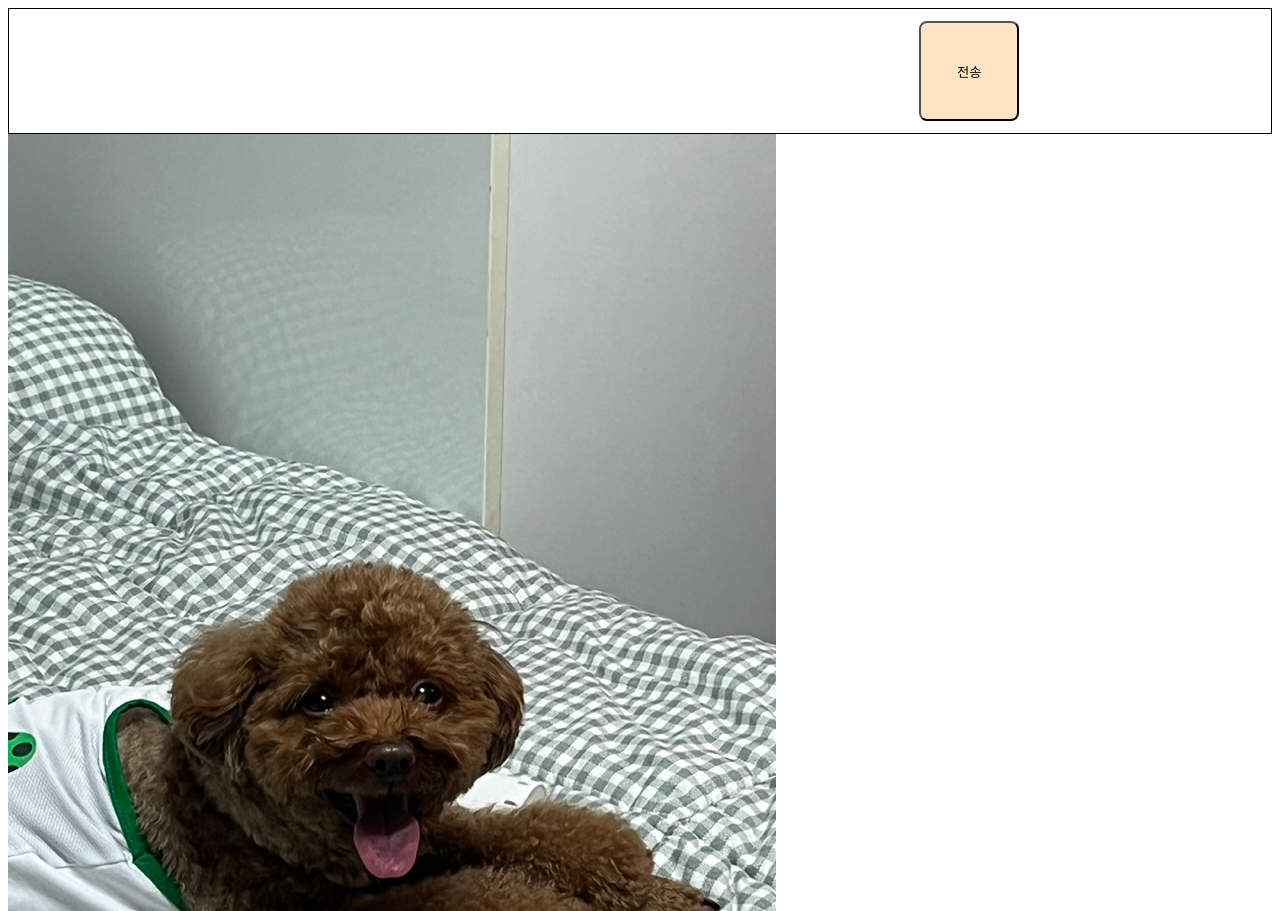
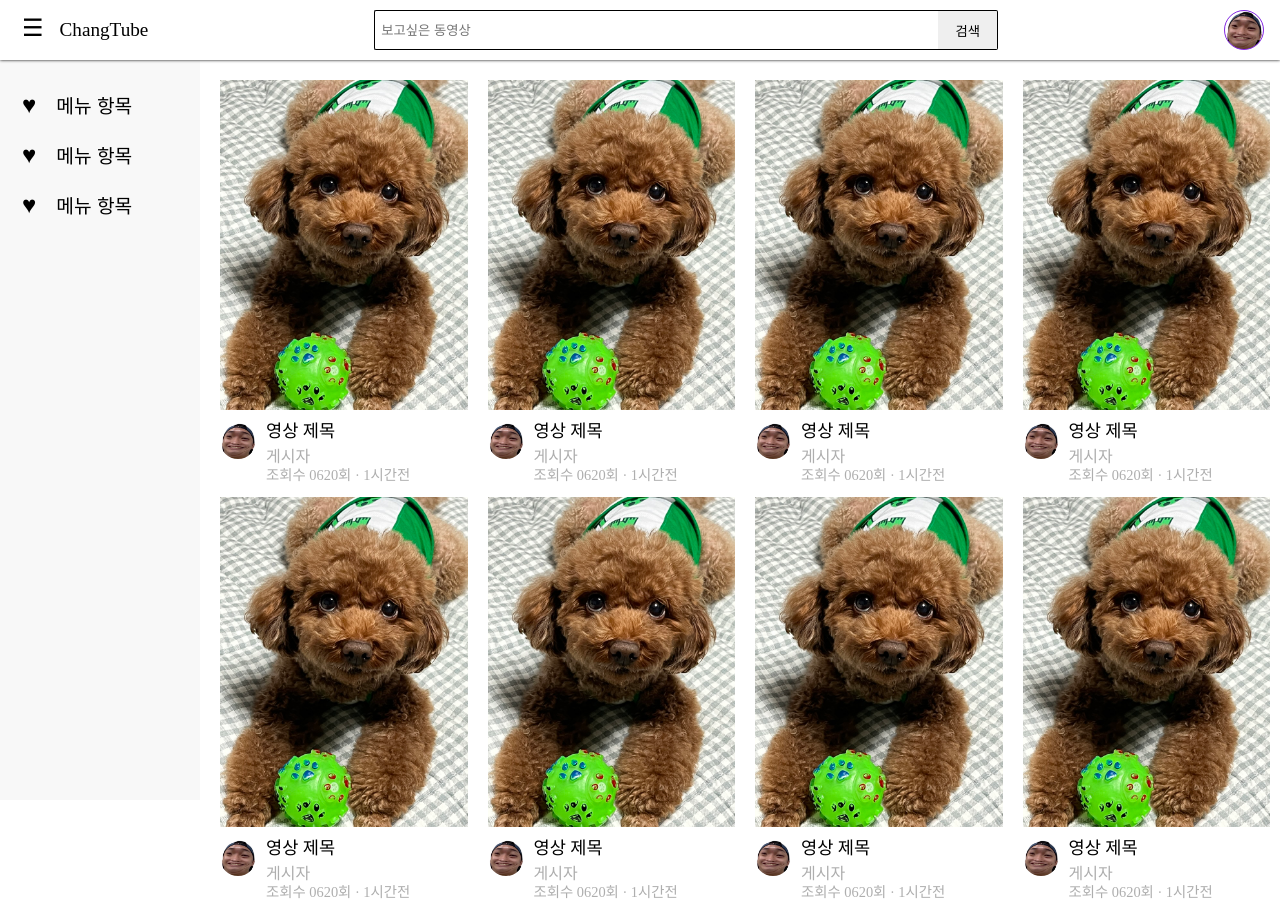
Before and after one commit to Seochangh2/responsiveWeb-practice, a plain HTML site: page index.html in a window 1280 px wide. Shown: the top 911 px of the page. Drawn offline with Linux system fonts and the light colour scheme.

Commit message:
반응형 웹

```diff
--- /dev/null
+++ b/css/header.css
@@ -0,0 +1,85 @@
+.header {
+  position: fixed;
+  top: 0;
+  left: 0;
+  width: 100%;
+  background-color: white;
+  box-shadow: 0 0 3px black;
+  z-index: 20;
+}
+.header_wrapper {
+  display: flex;
+  align-items: center;
+  justify-content: space-between;
+  height: 60px;
+  padding: 0 16px;
+}
+.header_start {
+  height: 40px;
+  line-height: 40px;
+}
+.header_hamburger {
+  border: none;
+  background-color: transparent;
+  font-size: 1.5rem;
+}
+.header_title {
+  font-size: 1.2rem;
+  margin-left: 6px;
+}
+.header_center {
+  width: 50%;
+}
+.header_form {
+  display: flex;
+  max-width: 100%;
+}
+.header_input--text {
+  width: calc(100% - 60px);
+  height: 40px;
+  padding: 0 6px;
+  border: 1px solid black;
+  border-right: none;
+  border-radius: 2px 0 0 2px;
+}
+.header_input--button {
+  width: 60px;
+  height: 40px;
+  padding: 0 6px;
+  border: 1px solid black;
+  border-left: none;
+  border-radius: 0 2px 2px 0;
+}
+.header_end {
+  display: flex;
+}
+.header_search {
+  display: none;
+  margin-right: 5px;
+  border: none;
+  background-color: transparent;
+  font-size: 1.5rem;
+}
+.header_profile {
+  width: 40px;
+  height: 40px;
+  border: 1px solid blueviolet;
+  border-radius: 50%;
+  background-color: cornflowerblue;
+  background-image: url(../imgs/chang.jpeg);
+  background-size: 38px 40px;
+}
+@media screen and (max-width: 800px) {
+  .header_title {
+    display: none;
+  }
+}
+
+@media screen and (max-width: 400px) {
+  .header_center {
+    display: none;
+  }
+  .header_search {
+    display: block;
+  }
+}
--- /dev/null
+++ b/css/navigation.css
@@ -0,0 +1,46 @@
+.nav {
+  position: fixed;
+  top: 0;
+  left: 0;
+  z-index: 10;
+}
+.nav_wrapper {
+  min-width: 200px;
+  min-height: 100vh;
+  background-color: #f8f8f8;
+  padding: 80px 0 0 0;
+  list-style: none;
+}
+.nav_wrapper li {
+  display: flex;
+  padding: 10px 16px 10px;
+}
+.nav_wrapper li:hover {
+  background-color: #eaeaea;
+}
+.nav_icon {
+  border: none;
+  background-color: transparent;
+  font-size: 1.5rem;
+}
+.nav_menu {
+  margin: 0 0 0 8px;
+  font-size: 1.2rem;
+  border: none;
+  background-color: transparent;
+}
+
+@media screen and (max-width: 800px) {
+  .nav_menu {
+    display: none;
+  }
+  .nav_wrapper {
+    min-width: 0;
+  }
+}
+
+@media screen and (max-width: 400px) {
+  .nav_wrapper {
+    display: none;
+  }
+}
--- /dev/null
+++ b/css/reset.css
@@ -0,0 +1,134 @@
+/* http://meyerweb.com/eric/tools/css/reset/
+   v2.0 | 20110126
+   License: none (public domain)
+*/
+
+html,
+body,
+div,
+span,
+applet,
+object,
+iframe,
+h1,
+h2,
+h3,
+h4,
+h5,
+h6,
+p,
+blockquote,
+pre,
+a,
+abbr,
+acronym,
+address,
+big,
+cite,
+code,
+del,
+dfn,
+em,
+img,
+ins,
+kbd,
+q,
+s,
+samp,
+small,
+strike,
+strong,
+sub,
+sup,
+tt,
+var,
+b,
+u,
+i,
+center,
+dl,
+dt,
+dd,
+ol,
+ul,
+li,
+fieldset,
+form,
+label,
+legend,
+table,
+caption,
+tbody,
+tfoot,
+thead,
+tr,
+th,
+td,
+article,
+aside,
+canvas,
+details,
+embed,
+figure,
+figcaption,
+footer,
+header,
+hgroup,
+menu,
+nav,
+output,
+ruby,
+section,
+summary,
+time,
+mark,
+audio,
+video {
+  margin: 0;
+  padding: 0;
+  border: 0;
+  font-size: 100%;
+  font: inherit;
+  vertical-align: baseline;
+}
+/* HTML5 display-role reset for older browsers */
+article,
+aside,
+details,
+figcaption,
+figure,
+footer,
+header,
+hgroup,
+menu,
+nav,
+section {
+  display: block;
+}
+body {
+  line-height: 1;
+}
+ol,
+ul {
+  list-style: none;
+}
+blockquote,
+q {
+  quotes: none;
+}
+blockquote:before,
+blockquote:after,
+q:before,
+q:after {
+  content: "";
+  content: none;
+}
+table {
+  border-collapse: collapse;
+  border-spacing: 0;
+}
+
+* {
+  box-sizing: border-box;
+  outline: none;
+}
--- /dev/null
+++ b/css/thumbs.css
@@ -0,0 +1,69 @@
+.thumbs_wrapper {
+  display: flex;
+  flex-wrap: wrap;
+  justify-content: space-between;
+  margin: 60px 0 0 200px;
+  padding: 20px 0 0 10px;
+}
+.thumbs_item {
+  width: 25%;
+  margin: 0 0 15px 0;
+  padding: 0 10px;
+}
+.thumbs_item img {
+  width: 100%;
+}
+.thumbs_thumbnail {
+  max-width: 100%;
+  margin: 0 0 10px 0;
+}
+.thumbs_info {
+  display: flex;
+}
+.thumbs_profile {
+  width: 36px;
+  height: 36px;
+  border-radius: 50%;
+  background-image: url(../imgs/chang.jpeg);
+  background-size: 36px 36px;
+  background-color: blanchedalmond;
+}
+.thumbs_text {
+  width: calc(100%-36px);
+  padding-left: 10px;
+}
+.thumbs_text--title {
+  font-size: 1.1rem;
+  margin-bottom: 0.5rem;
+}
+.thumbs_text--owner {
+  font-size: 1rem;
+  color: #aeaeae;
+  margin-bottom: 0.2rem;
+}
+.thumbs_text--anal {
+  font-size: 0.9rem;
+  color: #aeaeae;
+}
+@media screen and (max-width: 1000px) {
+  .thumbs_item {
+    width: 33%;
+  }
+}
+@media screen and (max-width: 800px) {
+  .thumbs_item {
+    width: 50%;
+  }
+  .thumbs_wrapper {
+    margin: 60px 0 0 60px;
+  }
+}
+@media screen and (max-width: 400px) {
+  .thumbs_item {
+    width: 100%;
+  }
+  .thumbs_wrapper {
+    margin: 60px 0 0 0;
+    padding: 20px 0 0 0;
+  }
+}
--- a/index.html
+++ b/index.html
@@ -4,70 +4,185 @@
     <meta charset="UTF-8" />
     <meta http-equiv="X-UA-Compatible" content="IE=edge" />
     <meta name="viewport" content="width=device-width, initial-scale=1.0" />
-    <title>Document</title>
-    <style>
-      .msg {
-        display: flex;
-        justify-content: space-around;
-        align-items: center;
-        height: 100px;
-        padding: 0.5em;
-        border: 1px solid black;
-        font-size: 1.5em;
-      }
-      .msg_text {
-        width: calc(100%-100px);
-        height: 100%;
-        border: none;
-        resize: none;
-      }
-      .msg_text:focus {
-        outline: none;
-      }
-      .msg_send {
-        width: 100px;
-        height: 100%;
-        border-radius: 8px;
-        background-color: bisque;
-      }
-      video {
-        width: 50%;
-      }
-
-      .player {
-        padding-top: 56.25%;
-        position: relative;
-        background-color: aqua;
-      }
-      iframe {
-        position: absolute;
-        top: 0;
-        left: 0;
-        width: 100%;
-        height: 100%;
-      }
-    </style>
+    <title>Changh2's Responsive Web</title>
+    <link href="css/reset.css" rel="stylesheet" />
+    <link href="css/header.css" rel="stylesheet" />
+    <link href="css/navigation.css" rel="stylesheet" />
+    <link href="css/thumbs.css" rel="stylesheet" />
+    <style></style>
   </head>
   <body>
-    <div class="msg">
-      <textarea class="msg_text"></textarea>
-      <button class="msg_send">전송</button>
-    </div>
-    <picture>
-      <source srcset="imgs/2.jpeg" media="(min-width:900px)" />
-      <img src="imgs/1.jpeg" />
-    </picture>
-    <video src="videos/1.mp4" controls></video>
-    <div class="player">
-      <iframe
-        width="560"
-        height="315"
-        src="https://www.youtube.com/embed/ieUJRLZg_UU"
-        title="YouTube video player"
-        frameborder="0"
-        allow="accelerometer; autoplay; clipboard-write; encrypted-media; gyroscope; picture-in-picture"
-        allowfullscreen
-      ></iframe>
-    </div>
+    <header class="header">
+      <div class="header_wrapper">
+        <h1 class="header_start">
+          <button class="header_hamburger">&#9776;</button>
+          <span class="header_title">ChangTube</span>
+        </h1>
+        <div class="header_center">
+          <form class="header_form" onsubmit="return false;">
+            <input class="header_input--text" placeholder="보고싶은 동영상" />
+            <button class="header_input--button">검색</button>
+          </form>
+        </div>
+        <div class="header_end">
+          <button class="header_search">&#128269;</button>
+          <div class="header_profile"></div>
+        </div>
+      </div>
+    </header>
+
+    <nav class="nav">
+      <ul class="nav_wrapper">
+        <li>
+          <button class="nav_icon">&#9829;</button>
+          <button class="nav_menu">메뉴 항목</button>
+        </li>
+        <li>
+          <button class="nav_icon">&#9829;</button>
+          <button class="nav_menu">메뉴 항목</button>
+        </li>
+        <li>
+          <button class="nav_icon">&#9829;</button>
+          <button class="nav_menu">메뉴 항목</button>
+        </li>
+      </ul>
+    </nav>
+
+    <section class="thumbs">
+      <div class="thumbs_wrapper">
+        <div class="thumbs_item">
+          <img class="thumbs_thumbnail" src="./imgs/1.jpeg" />
+          <div class="thumbs_info">
+            <div class="thumbs_profile"></div>
+            <div class="thumbs_text">
+              <h3 class="thumbs_text--title">영상 제목</h3>
+              <p class="thumbs_text--owner">게시자</p>
+              <p class="thumbs_text--anal">조회수 0620회 &#183; 1시간전</p>
+            </div>
+          </div>
+        </div>
+        <div class="thumbs_item">
+          <img class="thumbs_thumbnail" src="./imgs/1.jpeg" />
+          <div class="thumbs_info">
+            <div class="thumbs_profile"></div>
+            <div class="thumbs_text">
+              <h3 class="thumbs_text--title">영상 제목</h3>
+              <p class="thumbs_text--owner">게시자</p>
+              <p class="thumbs_text--anal">조회수 0620회 &#183; 1시간전</p>
+            </div>
+          </div>
+        </div>
+        <div class="thumbs_item">
+          <img class="thumbs_thumbnail" src="./imgs/1.jpeg" />
+          <div class="thumbs_info">
+            <div class="thumbs_profile"></div>
+            <div class="thumbs_text">
+              <h3 class="thumbs_text--title">영상 제목</h3>
+              <p class="thumbs_text--owner">게시자</p>
+              <p class="thumbs_text--anal">조회수 0620회 &#183; 1시간전</p>
+            </div>
+          </div>
+        </div>
+        <div class="thumbs_item">
+          <img class="thumbs_thumbnail" src="./imgs/1.jpeg" />
+          <div class="thumbs_info">
+            <div class="thumbs_profile"></div>
+            <div class="thumbs_text">
+              <h3 class="thumbs_text--title">영상 제목</h3>
+              <p class="thumbs_text--owner">게시자</p>
+              <p class="thumbs_text--anal">조회수 0620회 &#183; 1시간전</p>
+            </div>
+          </div>
+        </div>
+        <div class="thumbs_item">
+          <img class="thumbs_thumbnail" src="./imgs/1.jpeg" />
+          <div class="thumbs_info">
+            <div class="thumbs_profile"></div>
+            <div class="thumbs_text">
+              <h3 class="thumbs_text--title">영상 제목</h3>
+              <p class="thumbs_text--owner">게시자</p>
+              <p class="thumbs_text--anal">조회수 0620회 &#183; 1시간전</p>
+            </div>
+          </div>
+        </div>
+        <div class="thumbs_item">
+          <img class="thumbs_thumbnail" src="./imgs/1.jpeg" />
+          <div class="thumbs_info">
+            <div class="thumbs_profile"></div>
+            <div class="thumbs_text">
+              <h3 class="thumbs_text--title">영상 제목</h3>
+              <p class="thumbs_text--owner">게시자</p>
+              <p class="thumbs_text--anal">조회수 0620회 &#183; 1시간전</p>
+            </div>
+          </div>
+        </div>
+        <div class="thumbs_item">
+          <img class="thumbs_thumbnail" src="./imgs/1.jpeg" />
+          <div class="thumbs_info">
+            <div class="thumbs_profile"></div>
+            <div class="thumbs_text">
+              <h3 class="thumbs_text--title">영상 제목</h3>
+              <p class="thumbs_text--owner">게시자</p>
+              <p class="thumbs_text--anal">조회수 0620회 &#183; 1시간전</p>
+            </div>
+          </div>
+        </div>
+        <div class="thumbs_item">
+          <img class="thumbs_thumbnail" src="./imgs/1.jpeg" />
+          <div class="thumbs_info">
+            <div class="thumbs_profile"></div>
+            <div class="thumbs_text">
+              <h3 class="thumbs_text--title">영상 제목</h3>
+              <p class="thumbs_text--owner">게시자</p>
+              <p class="thumbs_text--anal">조회수 0620회 &#183; 1시간전</p>
+            </div>
+          </div>
+        </div>
+        <div class="thumbs_item">
+          <img class="thumbs_thumbnail" src="./imgs/1.jpeg" />
+          <div class="thumbs_info">
+            <div class="thumbs_profile"></div>
+            <div class="thumbs_text">
+              <h3 class="thumbs_text--title">영상 제목</h3>
+              <p class="thumbs_text--owner">게시자</p>
+              <p class="thumbs_text--anal">조회수 0620회 &#183; 1시간전</p>
+            </div>
+          </div>
+        </div>
+        <div class="thumbs_item">
+          <img class="thumbs_thumbnail" src="./imgs/1.jpeg" />
+          <div class="thumbs_info">
+            <div class="thumbs_profile"></div>
+            <div class="thumbs_text">
+              <h3 class="thumbs_text--title">영상 제목</h3>
+              <p class="thumbs_text--owner">게시자</p>
+              <p class="thumbs_text--anal">조회수 0620회 &#183; 1시간전</p>
+            </div>
+          </div>
+        </div>
+        <div class="thumbs_item">
+          <img class="thumbs_thumbnail" src="./imgs/1.jpeg" />
+          <div class="thumbs_info">
+            <div class="thumbs_profile"></div>
+            <div class="thumbs_text">
+              <h3 class="thumbs_text--title">영상 제목</h3>
+              <p class="thumbs_text--owner">게시자</p>
+              <p class="thumbs_text--anal">조회수 0620회 &#183; 1시간전</p>
+            </div>
+          </div>
+        </div>
+        <div class="thumbs_item">
+          <img class="thumbs_thumbnail" src="./imgs/1.jpeg" />
+          <div class="thumbs_info">
+            <div class="thumbs_profile"></div>
+            <div class="thumbs_text">
+              <h3 class="thumbs_text--title">영상 제목</h3>
+              <p class="thumbs_text--owner">게시자</p>
+              <p class="thumbs_text--anal">조회수 0620회 &#183; 1시간전</p>
+            </div>
+          </div>
+        </div>
+      </div>
+    </section>
   </body>
 </html>
```
Also changed, not shown: imgs/chang.jpeg (added).
